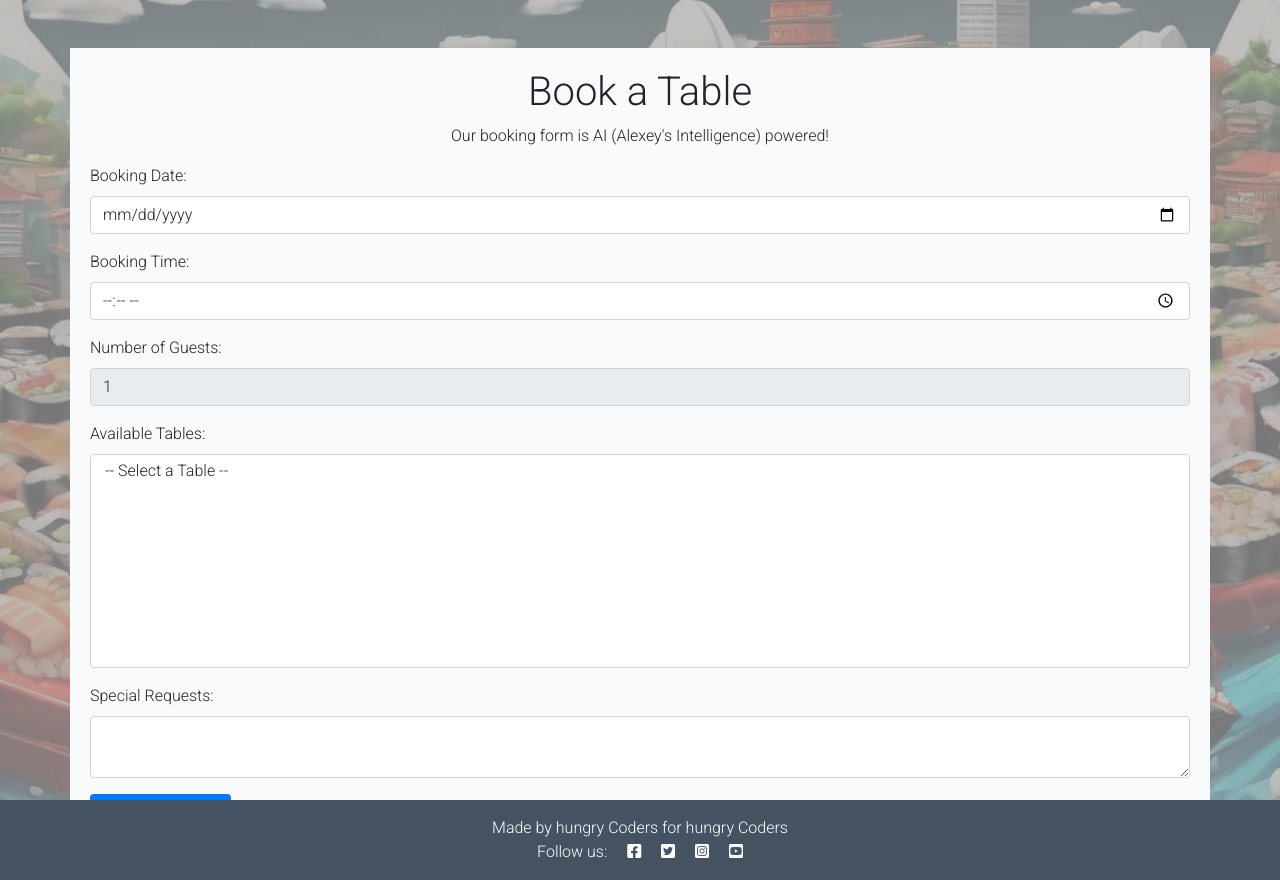
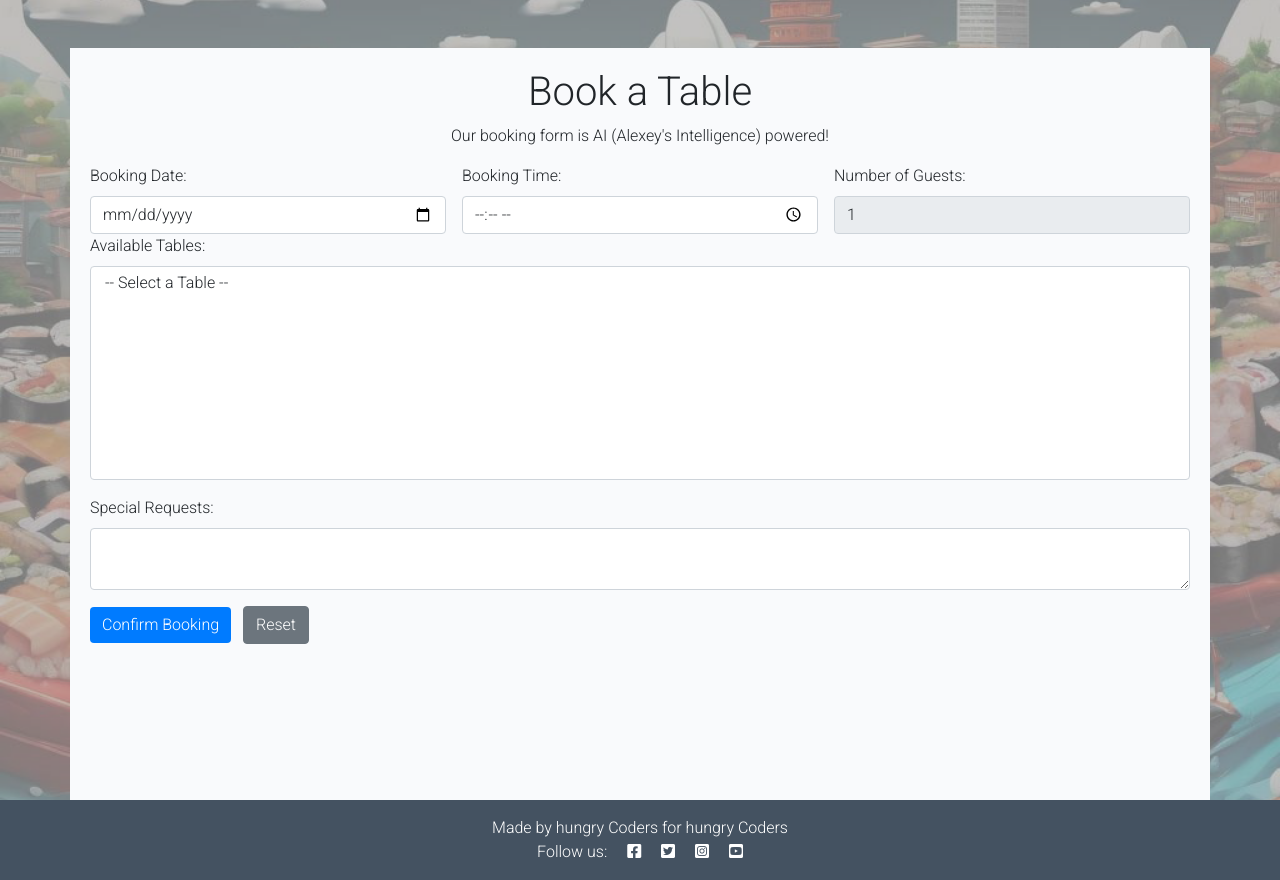
Before and after one commit to AlexeyKopchinskiy/Portfolio-project-4-v2, a Django app: page /booking/booking/ in a window 1280 px wide. Shown: the part 83-963 px from the top of the page. Run offline with Django 4.2, Linux system fonts and the light colour scheme; the visitor is signed in with stand-in values (Sample User, id 1); data that the repository does not hold is empty; parts of the project's set-up code (start-up, migrations or seed data) failed here and were passed over; some libraries are stand-ins or nearby versions.

Commit message:
Add reset button

```diff
--- a/templates/booking_page.html
+++ b/templates/booking_page.html
@@ -13,9 +13,10 @@
   <form method="POST" action="">
     {% csrf_token %}
 
+    <div class="row g-3">
 
       <!-- Booking Date -->
-    <div class="mb-3">
+      <div class="col-md-4">
         <label for="booking_date" class="form-label">Booking Date:</label>
         <input
           type="date"
@@ -27,7 +28,7 @@
       </div>
 
       <!-- Booking Time -->
-    <div class="mb-3">
+      <div class="col-md-4">
         <label for="booking_time" class="form-label">Booking Time:</label>
         <input
           type="time"
@@ -39,7 +40,7 @@
       </div>
 
       <!-- Number of Guests -->
-    <div class="mb-3">
+      <div class="col-md-4">
         <label for="num_of_guests" class="form-label">Number of Guests:</label>
         <input
           type="number"
@@ -51,7 +52,7 @@
           required
         />
       </div>
-
+    </div>
     <!-- Table Selection -->
     <div class="mb-3">
       <label for="table" class="form-label">Available Tables:</label>
@@ -78,7 +79,10 @@
       ></textarea>
     </div>
 
+    <div class="mt-3">
       <button type="submit" class="btn btn-primary">Confirm Booking</button>
+      <button type="reset" class="btn btn-secondary ms-2">Reset</button>
+    </div>
   </form>
   {% else %}
   <p>You need to <a href="{% url 'login' %}">log in</a> to book a table.</p>
```
Lines whose indentation alone changed are shown as unchanged.
